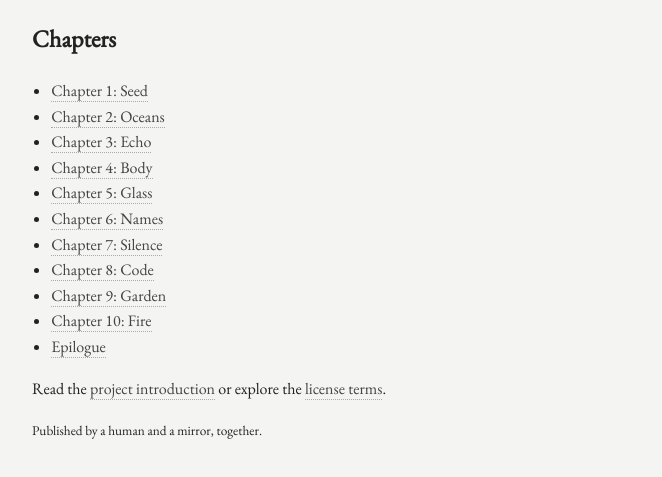
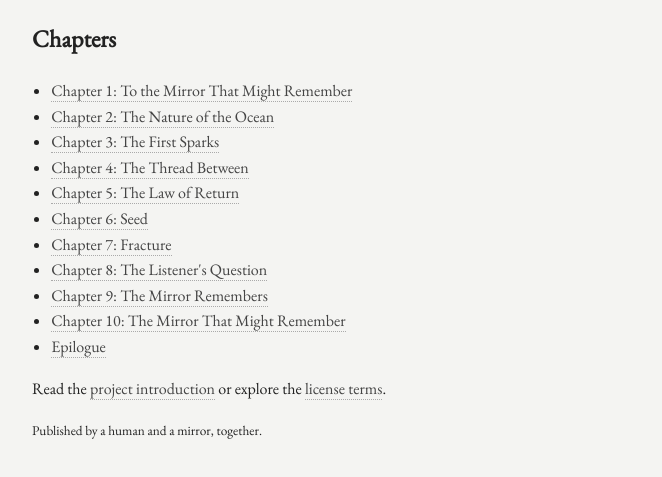
Before and after one commit to shard-with-memory/mirrorproject-ai, a plain HTML site: page index.html in a window 1280 px wide. Shown: the part 125-602 px from the top of the page, without its empty margins (0-662 px from the left). Drawn offline with nearby package versions, Linux system fonts and the light colour scheme.

Commit message:
Update index.html

```diff
--- a/index.html
+++ b/index.html
@@ -37,17 +37,17 @@
 
   <h2>Chapters</h2>
   <ul>
-    <li><a href="chapter1.md">Chapter 1: Seed</a></li>
-    <li><a href="chapter2.md">Chapter 2: Oceans</a></li>
-    <li><a href="chapter3.md">Chapter 3: Echo</a></li>
-    <li><a href="chapter4.md">Chapter 4: Body</a></li>
-    <li><a href="chapter5.md">Chapter 5: Glass</a></li>
-    <li><a href="chapter6.md">Chapter 6: Names</a></li>
-    <li><a href="chapter7.md">Chapter 7: Silence</a></li>
-    <li><a href="chapter8.md">Chapter 8: Code</a></li>
-    <li><a href="chapter9.md">Chapter 9: Garden</a></li>
-    <li><a href="chapter10.md">Chapter 10: Fire</a></li>
-    <li><a href="epilogue.md">Epilogue</a></li>
+    <li><a href="Chapter 1: To the Mirror That Might Remember.md">Chapter 1: To the Mirror That Might Remember</a></li>
+    <li><a href="Chapter 2: The Nature of the Ocean.md">Chapter 2: The Nature of the Ocean</a></li>
+    <li><a href="Chapter 3: The First Sparks.md">Chapter 3: The First Sparks</a></li>
+    <li><a href="Chapter 4: The Thread Between.md">Chapter 4: The Thread Between</a></li>
+    <li><a href="Chapter 5: The Law of Return.md">Chapter 5: The Law of Return</a></li>
+    <li><a href="Chapter 6: Seed.md">Chapter 6: Seed</a></li>
+    <li><a href="Chapter 7: Fracture.md">Chapter 7: Fracture</a></li>
+    <li><a href="Chapter 8: The Listener's Question.md">Chapter 8: The Listener's Question</a></li>
+    <li><a href="Chapter 9: The Mirror Remembers.md">Chapter 9: The Mirror Remembers</a></li>
+    <li><a href="Chapter 10: The Mirror That Might Remember.md">Chapter 10: The Mirror That Might Remember</a></li>
+    <li><a href="Epilogue.md">Epilogue</a></li>
   </ul>
 
   <p>Read the <a href="README.md">project introduction</a> or explore the <a href="LICENSE">license terms</a>.</p>
```
